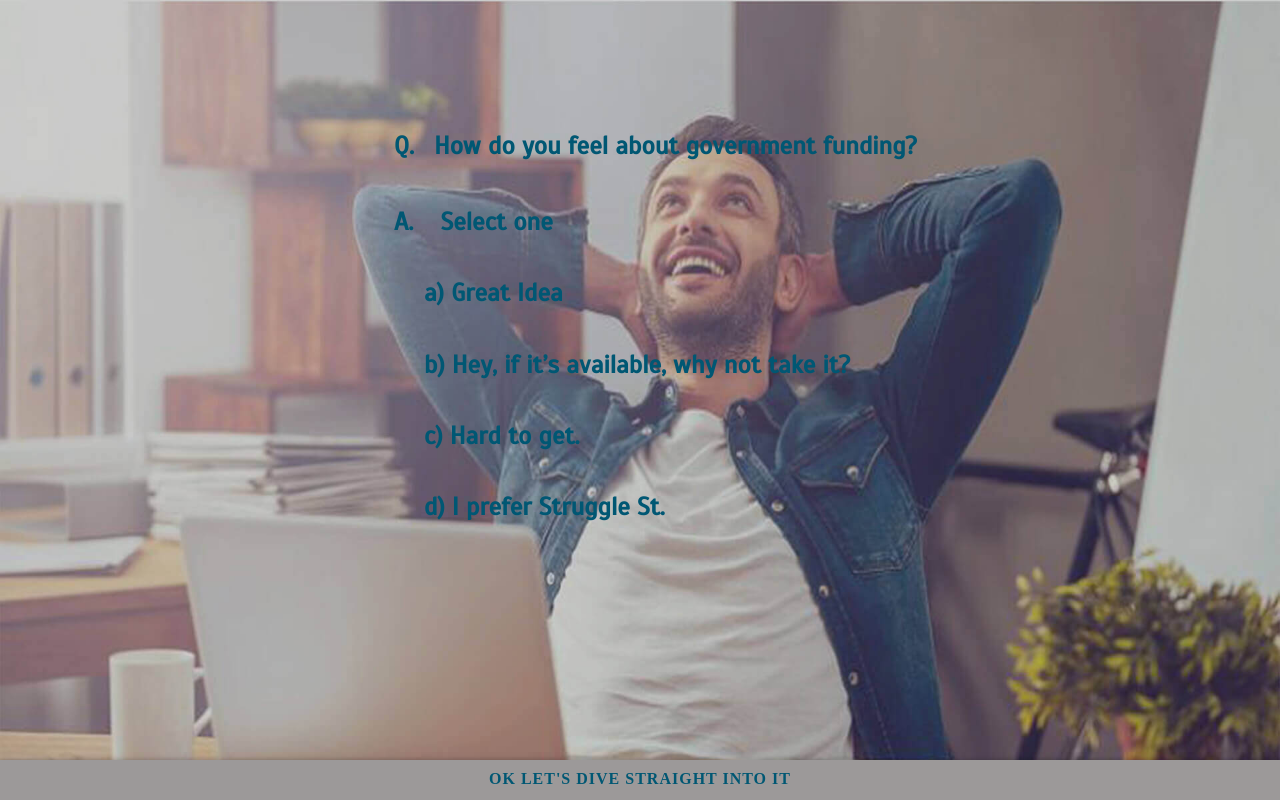
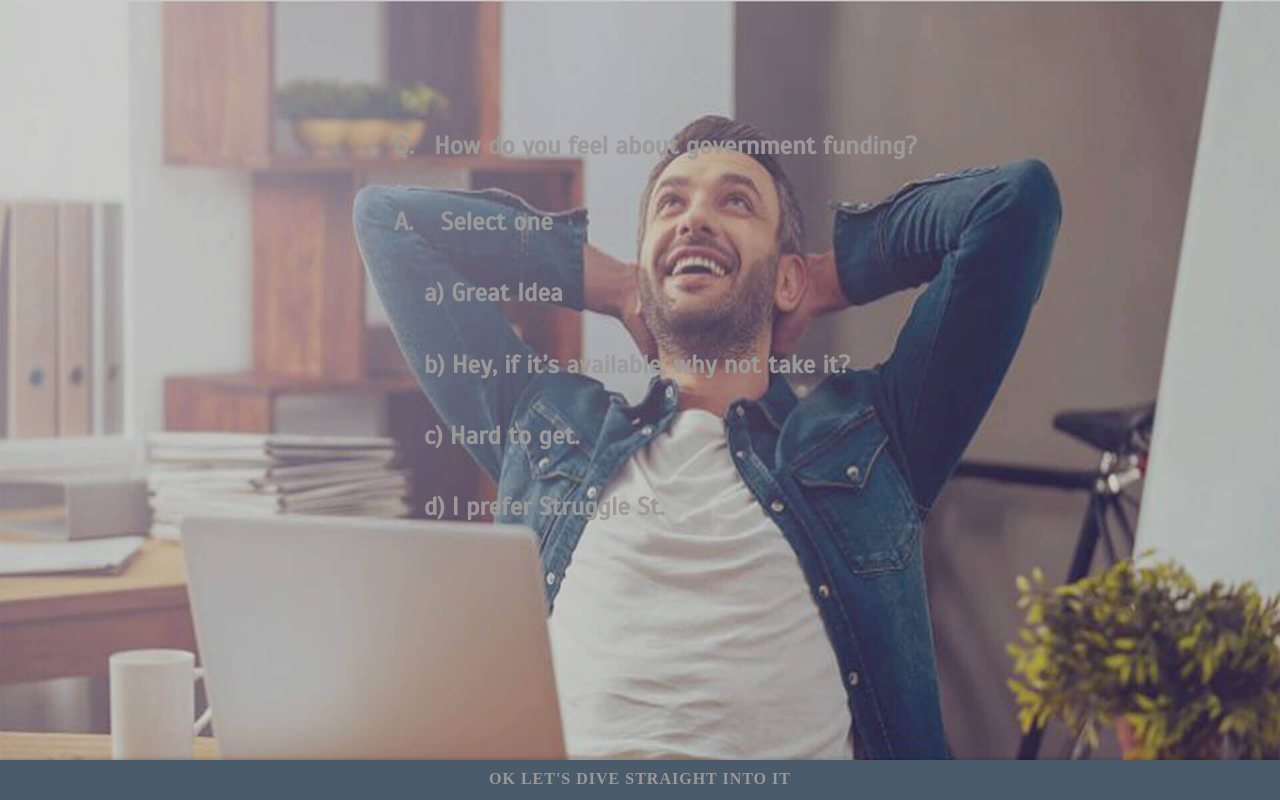
Before and after one commit to palash-kumar/Advocate-2, a plain HTML site: page index.html in a window 1280 px wide. Shown: the top 800 px of the page. Drawn offline with nearby package versions, Linux system fonts and the light colour scheme.

Commit message:
css color change

```diff
--- a/css/style.css
+++ b/css/style.css
@@ -59,7 +59,7 @@ p{
 #section-quiz h4,
 #section-quiz a,
 #section-quiz i{
-    color: #005773;
+    color: #9c9999;
 }
 /*Section Styling End*/
 
@@ -193,7 +193,7 @@ p{
 }
 #quiz input,
 #quiz i {
-    color: #005773;
+    color: #9c9999;
     /*font-family: "hoefler-italic";*/
     font-style: normal;
 }
@@ -224,7 +224,7 @@ p{
     top: -6px;
 }
 #response p {
-    color: #005773;
+    color: #9c9999;
     /*font-family: "mrseaves";*/
     font-size: 22px;
     padding-left: 120px;
@@ -305,8 +305,8 @@ ul li {
     color: #fff;
 }
 .masthead {
-    /*background: #4a5c6b;*/
-    background: #9c9999;
+    background: #4a5c6b;
+    /*background: #9c9999;*/
     height: 33px;
     position: absolute;
     bottom: 0;
@@ -353,7 +353,7 @@ ul li {
 }
 
 #quiz a{
-    color: #005773;
+    color: #9c9999;
     -webkit-transition: all .3s ease-in;
     -moz-transition: all .3s ease-in;
     -ms-transition: all .3s ease-in;
@@ -361,13 +361,13 @@ ul li {
     transition: all .3s ease-in;
 }
 .gecko #response #enter h2 a {
-    color: #005773;
+    color: #9c9999;
 }
 .gecko #response #enter h2 a:hover {
     color: #fff;
 }
 #quiz h4 {
-    color: #005773;
+    color: #9c9999;
     font-weight: 600;
 }
 
```
